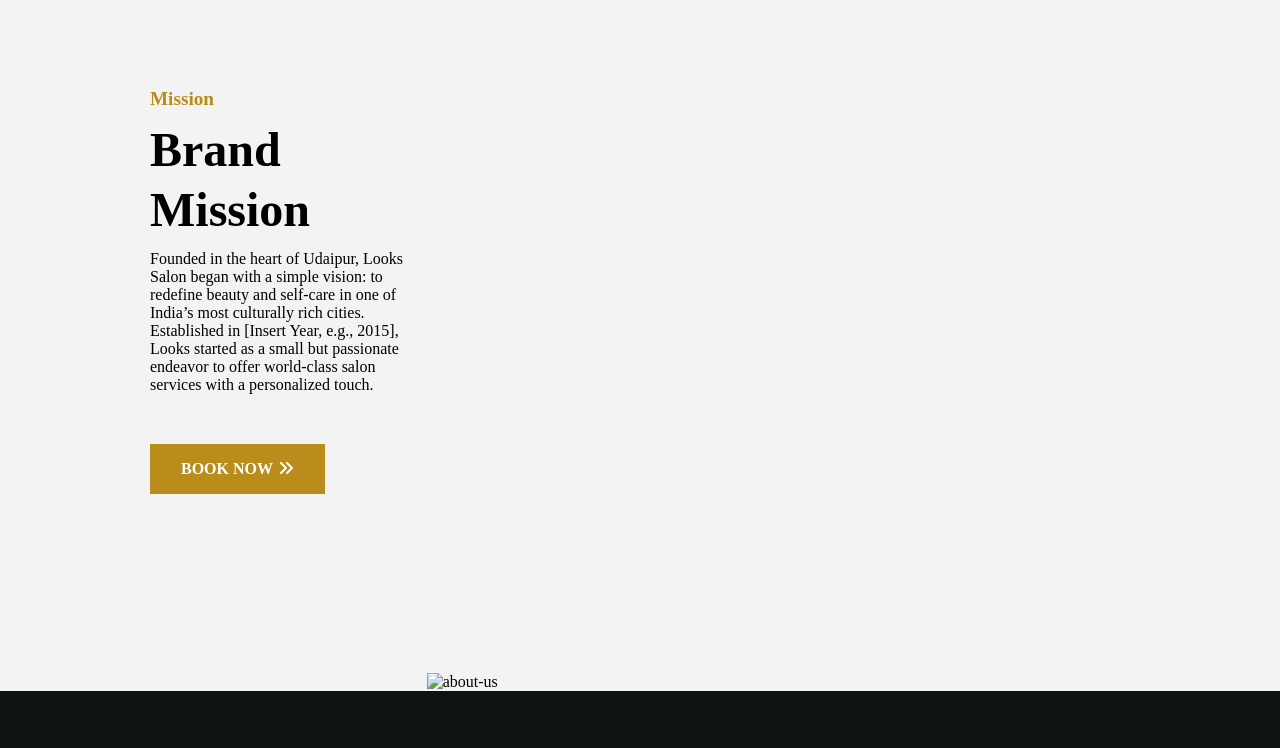
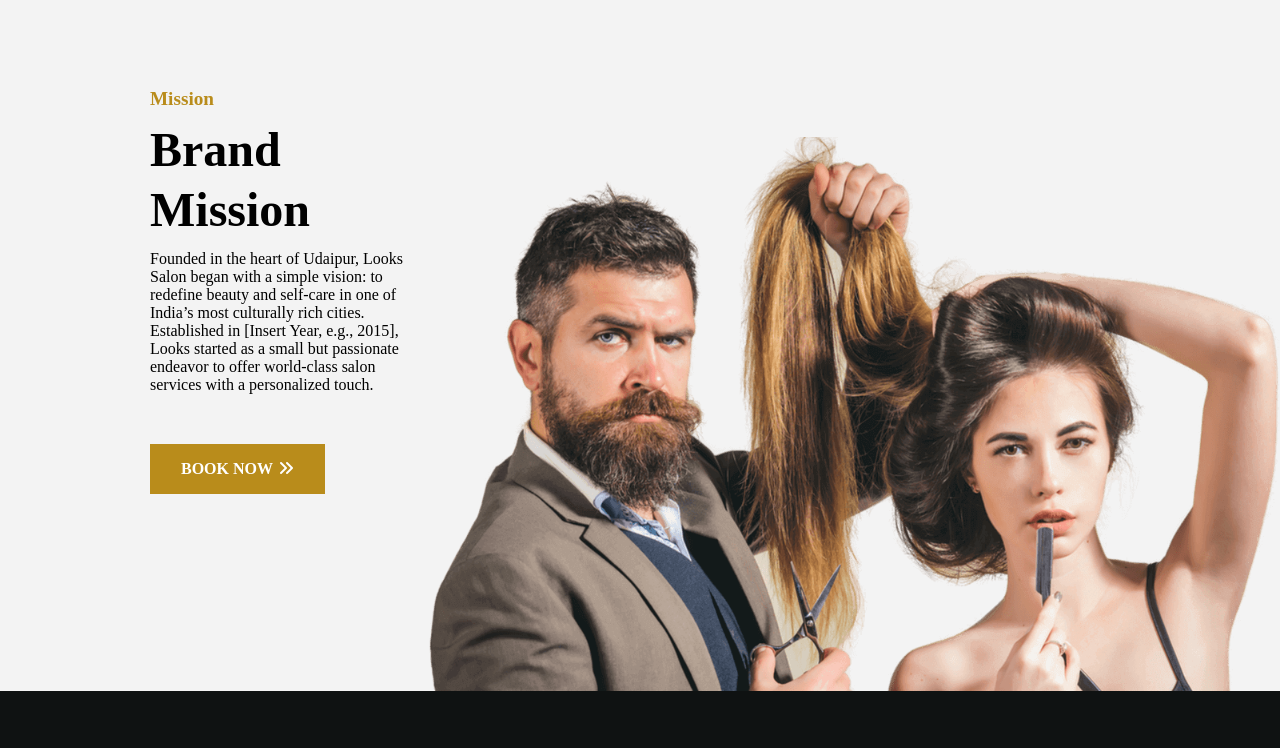
Before and after one commit to designer-annapurna/divinelooks, a plain HTML site: page about.html in a window 1280 px wide. Shown: the part 1500-2248 px from the top of the page. Drawn offline with Linux system fonts and the light colour scheme; the site is published under a folder, as on GitHub Pages, so addresses that start at the root find nothing; a web font is replaced by a local one.

Commit message:
Update about.html

```diff
--- a/about.html
+++ b/about.html
@@ -90,7 +90,7 @@ Located in Udaipur, the city of lakes and legacy, Looks Salon is more than just
                     <button class="aboutus-btn anim-button"><div class="anim-box"></div><p>BOOK NOW<i class="fa-solid fa-angles-right"></i></p></button>
                 </div>
                 <div class="mission-image-container">
-                    <img class="mission-img1" src="/image/mission.png" alt="about-us">
+                    <img class="mission-img1" src="image/mission.png" alt="about-us">
                 </div>
             </div>
         </div>
```
